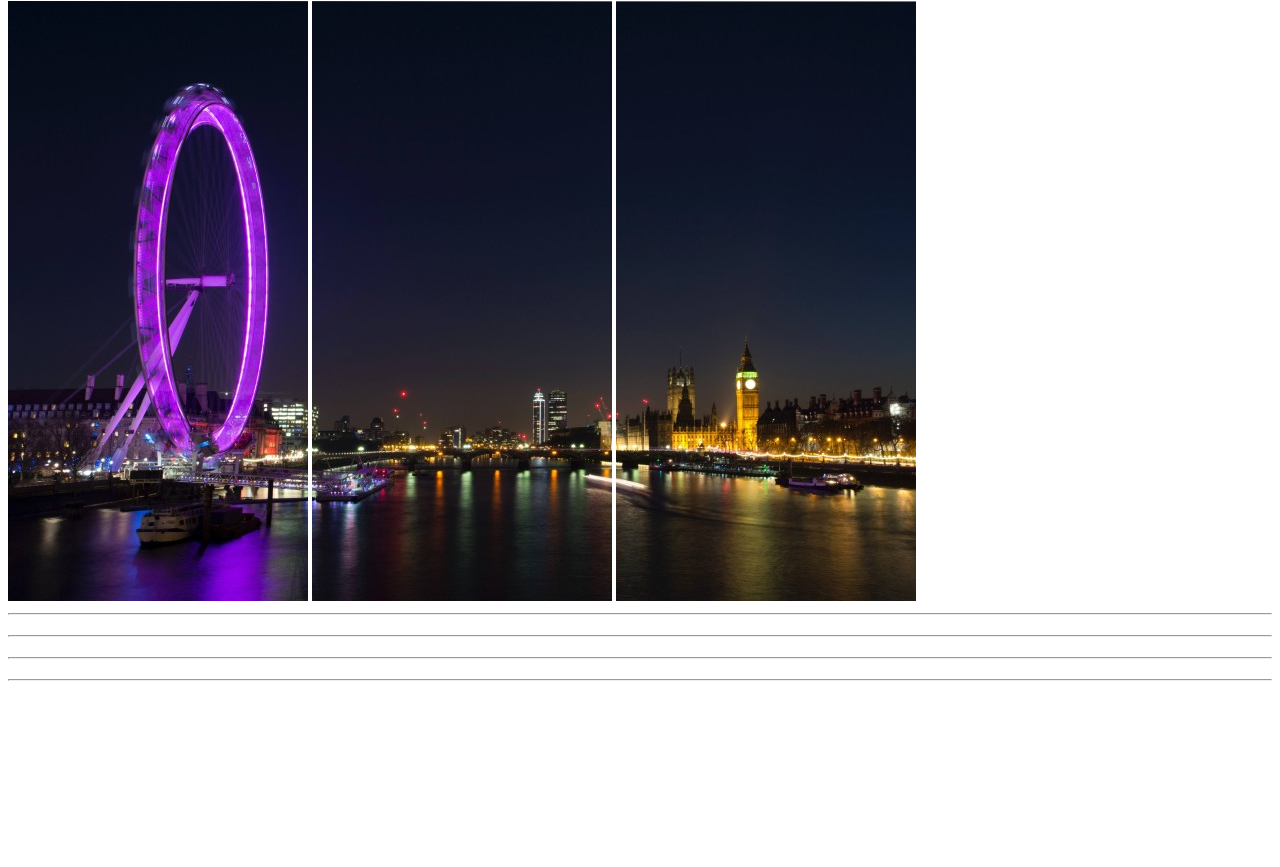
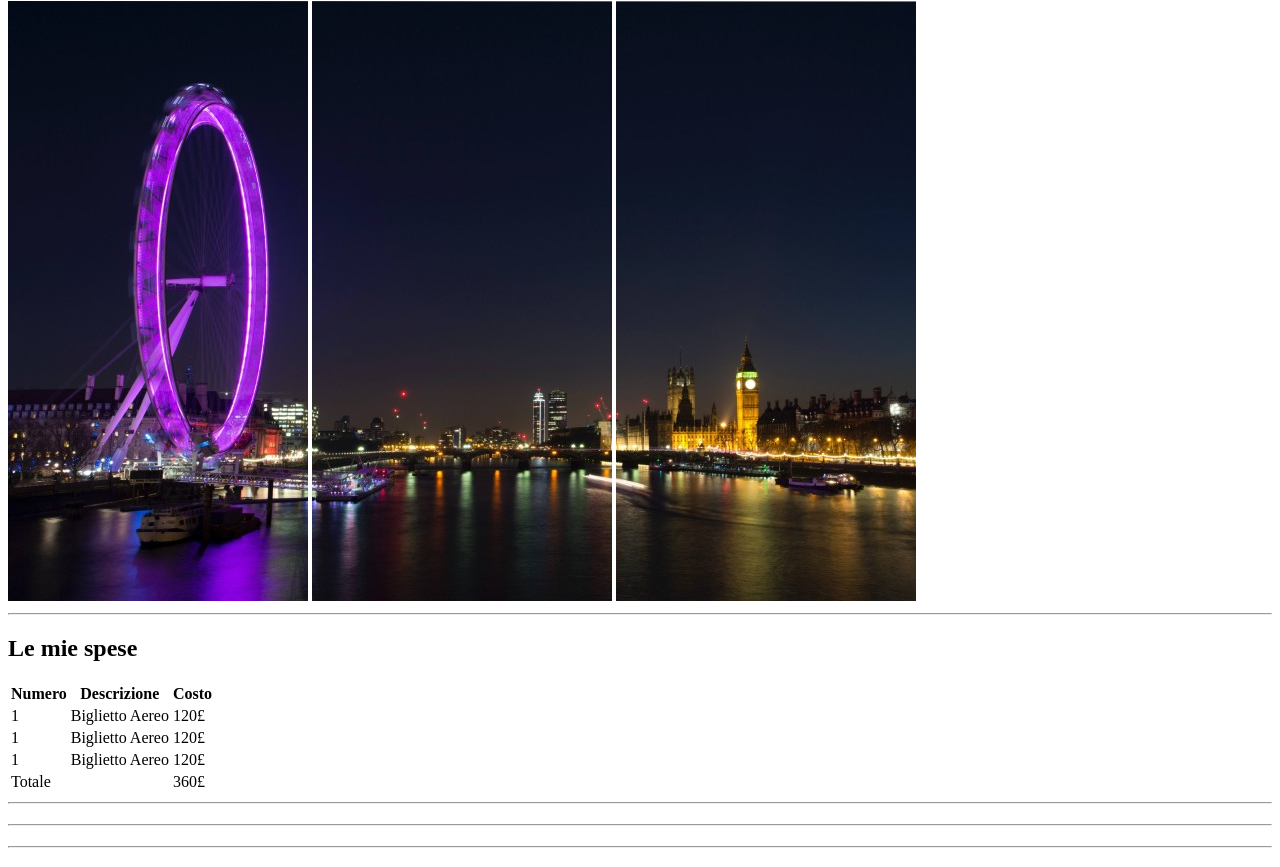
Before and after one commit to 20Federico/html-london-trip, a plain HTML site: page index.html in a window 1280 px wide. Shown: the part 79-946 px from the top of the page. Before the commit the page ends 800 px from the top, so only its background shows below. Drawn offline with Linux system fonts and the light colour scheme.

Commit message:
sezione 1 - spese

```diff
--- a/index.html
+++ b/index.html
@@ -5,6 +5,7 @@
         <meta name="viewport" content="width=device-width, initial-scale=1.0">
         <title>Esercizio_2</title>
     </head>
+
     <body>
         <header>
             <h1>Il mio viaggio a Londra</h1>
@@ -15,8 +16,34 @@
         <hr>
         <main>
             <section>
-                <h2></h2>
-
+                <h2>Le mie spese</h2>
+                <table>
+                    <tr>
+                        <th>Numero</th>
+                        <th>Descrizione</th>
+                        <th>Costo</th>
+                      </tr>
+                      <tr>
+                        <td>1</td>
+                        <td>Biglietto Aereo</td>
+                        <td>120£</td>
+                      </tr>
+                      <tr>
+                        <td>1</td>
+                        <td>Biglietto Aereo</td>
+                        <td>120£</td>
+                      </tr>
+                      <tr>
+                        <td>1</td>
+                        <td>Biglietto Aereo</td>
+                        <td>120£</td>
+                      </tr>
+                      <tr>
+                        <td>Totale</td>
+                        <td></td>
+                        <td>360£</td>
+                      </tr>
+                </table>
             </section>
             <hr>
             <section>
```
